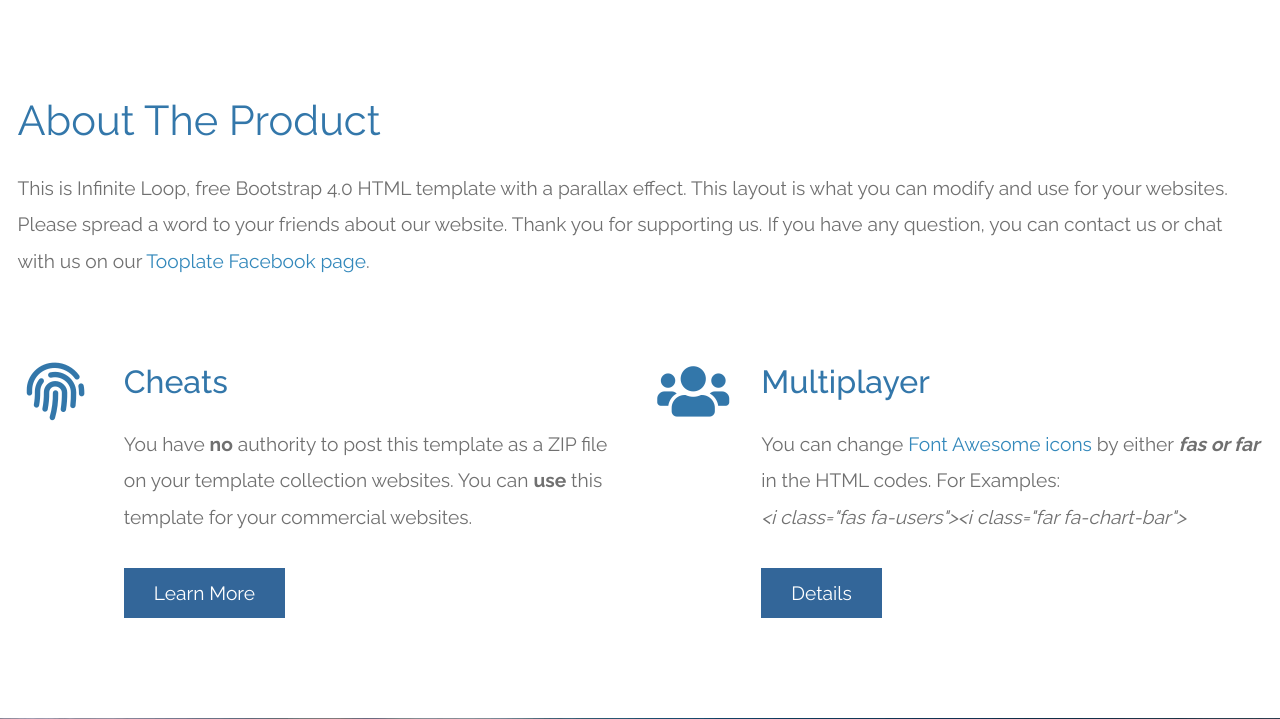
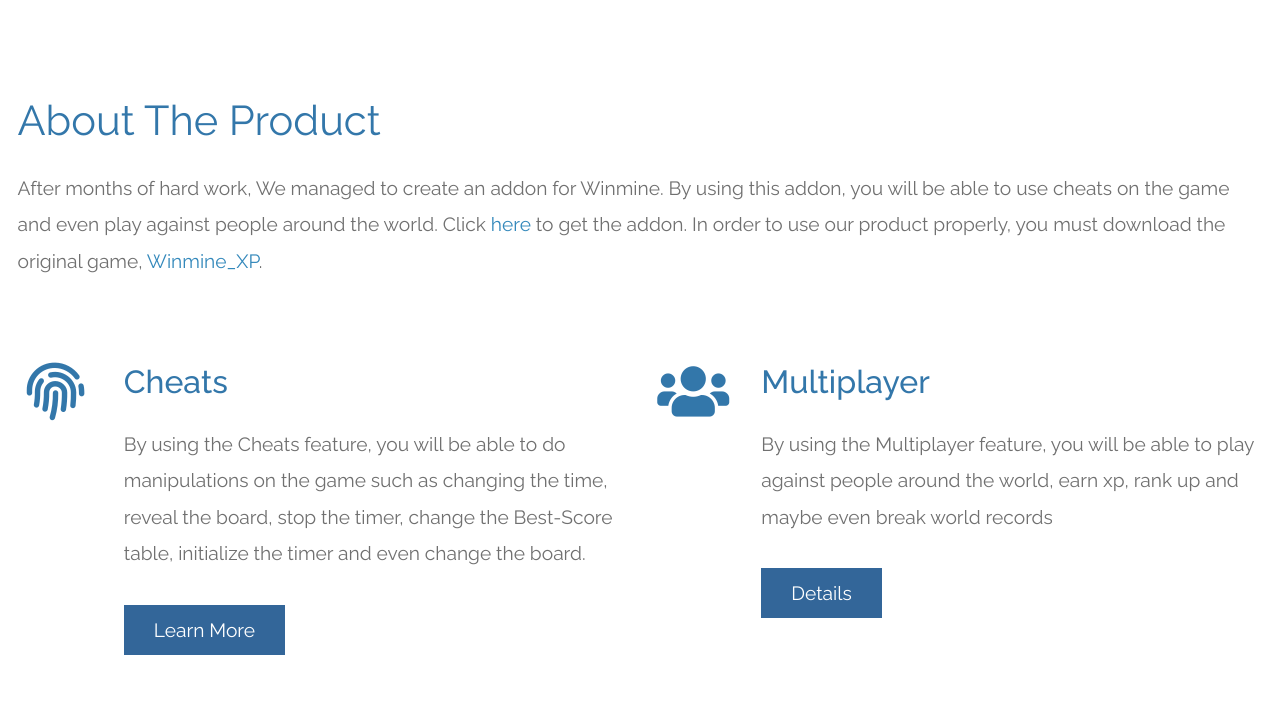
Before and after one commit to itaybiran/MinesweeperCheats-Server, a FastAPI app: page / in a window 1280 px wide. Shown: the part 804-1523 px from the top of the page. Run offline with FastAPI, Linux system fonts and the light colour scheme; some libraries are stand-ins or nearby versions.

Commit message:
update htmlpage

```diff
--- a/htmlpage/templates/index.html
+++ b/htmlpage/templates/index.html
@@ -68,7 +68,7 @@
                     <div class="tm-intro-text-container">
                         <h2 class="tm-text-primary mb-4 tm-section-title">About The Product</h2>
                         <p class="mb-4 tm-intro-text">
-                          This is Infinite Loop, free Bootstrap 4.0 HTML template with a parallax effect. This layout is what you can modify and use for your websites. Please spread a word to your friends about our website. Thank you for supporting us. If you have any question, you can contact us or chat with us on our <a href="https://fb.com/tooplate">Tooplate Facebook page</a>.</p>
+                          After months of hard work, We managed to create an addon for Winmine. By using this addon, you will be able to use cheats on the game and even play against people around the world. Click <a href="http://localhost:8000/download">here</a> to get the addon. In order to use our product properly, you must download the original game, <a href="http://localhost:8000/download-winmine">Winmine_XP</a>. </p>
                     </div>
                 </div>
 
@@ -82,7 +82,7 @@
                     <div class="tm-intro-text-container">
                         <h2 class="tm-text-primary mb-4">Cheats</h2>
                         <p class="mb-4 tm-intro-text">
-                      You have <strong>no</strong> authority to post this template as a ZIP file on your template collection websites. You can <strong>use</strong> this template for your commercial websites.</p>
+                      By using the Cheats feature, you will be able to do manipulations on the game such as changing the time, reveal the board, stop the timer, change the Best-Score table, initialize the timer and even change the board.</p>
 
                           <div class="tm-continue">
                             <a href="#testimonials" class="tm-intro-text tm-btn-primary">Learn More</a>
@@ -97,9 +97,7 @@
                     <div class="tm-intro-text-container">
                       <h2 class="tm-text-primary mb-4">Multiplayer</h2>
                         <p class="mb-4 tm-intro-text">
-                      You can change <a href="https://fontawesome.com/icons?d=gallery">Font Awesome icons</a> by either <b><em>fas or far</em></b> in the HTML codes. For Examples:<br>
-                      <em>&lt;i class=&quot;fas fa-users&quot;&gt;&lt;i class=&quot;far fa-chart-bar&quot;&gt;</em> </p>
-
+                      By using the Multiplayer feature, you will be able to play against people around the world, earn xp, rank up and maybe even break world records</p>
                           <div class="tm-continue">
                             <a href="#testimonials" class="tm-intro-text tm-btn-primary">Details</a>
                         </div>
--- a/main.py
+++ b/main.py
@@ -90,6 +90,11 @@ async def get_home_page(request: Request):
 @app.get("/download")
 async def download_file():
     return FileResponse("htmlpage/files/README.md", media_type='application/octet-stream', filename="download.md")
+
+
+@app.get("/download-winmine")
+async def download_file():
+    return FileResponse("htmlpage/files/Winmine__XP.exe", media_type='application/octet-stream', filename="Winmine__XP.exe")
 
 
 @app.get("/favicon.ico")
```
Also changed, not shown: htmlpage/static/img/testimonial-img-01.jpg, htmlpage/static/img/testimonial-img-02.jpg, 1 other file.
